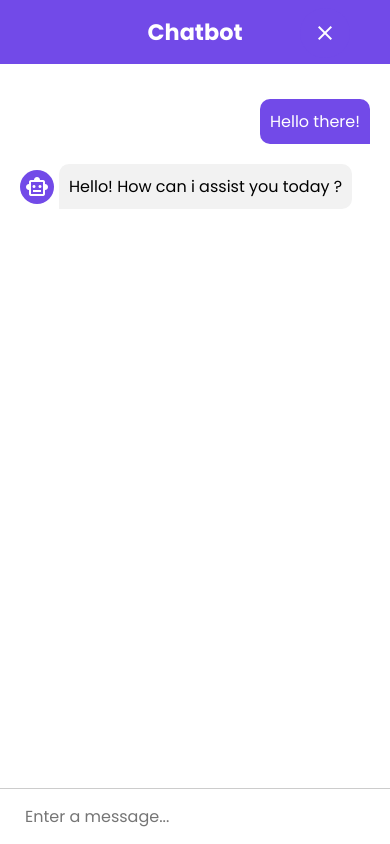
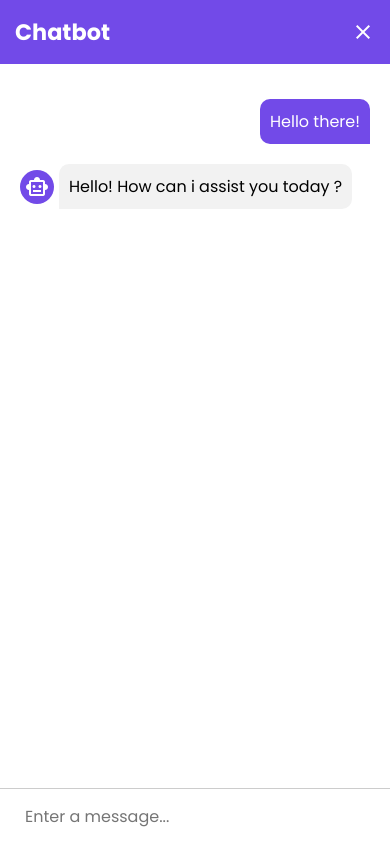
Before and after one commit to Gustavo-dev-front/chatbot, a plain HTML site: page index.html in a window 390 px wide. Drawn offline with nearby package versions, Linux system fonts and the light colour scheme.

Commit message:
Pequenas mudanças no layout mobile

```diff
--- a/css/style.css
+++ b/css/style.css
@@ -37,14 +37,22 @@ body {
 }
 
 #container #title {
+  display: flex;
+  justify-content: center;
+  align-items: center;
   padding: 15px;
   background-color: #724ae8;
   text-align: center;
+  color: #ffffff;
 }
 
 #container #title h1 {
   font-size: 1.4rem;
-  color: #ffffff;
+}
+
+#container #title i {
+  display: none;
+  cursor: pointer;
 }
 
 #container #title h1::first-letter {
@@ -174,7 +182,15 @@ body {
   }
 
   .show-container #container-toggler {
-    bottom: unset;
-    top: 8px;
+    display: none;
+  }
+
+  .show-container #container #title {
+    justify-content: space-between;
+    gap: 10px;
+  }
+
+  .show-container #container #title i {
+    display: block;
   }
 }
--- a/index.html
+++ b/index.html
@@ -18,6 +18,7 @@
   <div id="container">
     <header id="title">
       <h1>chatbot</h1>
+      <i class="material-symbols-outlined">close</i>
     </header>
 
     <ul id="chat-box">
```
